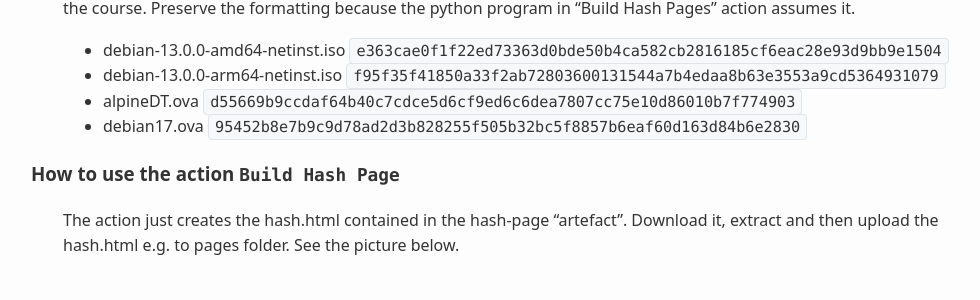
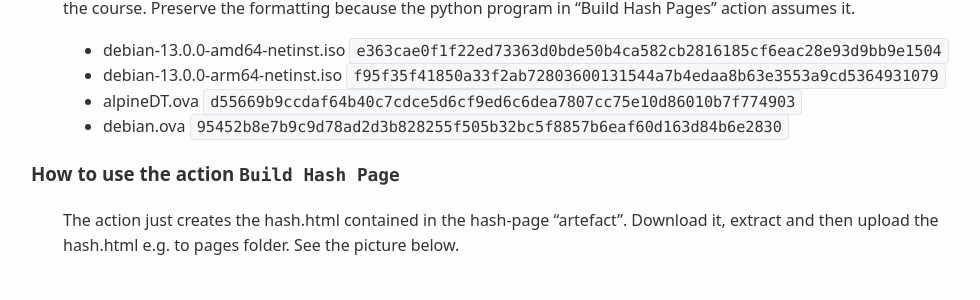
Before and after one commit to averkoc/lx, a Jekyll site: the page built from docs/hashes.md, in a window 1280 px wide, cut to the strip 175-476 px from the top of the page. Shown: the whole strip, without its empty margins (129-1109 px from the left). Built offline with Jekyll 4.4.1, drawn with Linux system fonts in a browser that asks for light colours; our own code applies the rules of GitHub Pages for plain Markdown files.

Commit message:
Update hashes.md

```diff
--- a/docs/hashes.md
+++ b/docs/hashes.md
@@ -12,7 +12,7 @@ This file is the input file for a github action "Build Hash Page". The action pr
 - debian-13.0.0-amd64-netinst.iso `e363cae0f1f22ed73363d0bde50b4ca582cb2816185cf6eac28e93d9bb9e1504`
 - debian-13.0.0-arm64-netinst.iso `f95f35f41850a33f2ab72803600131544a7b4edaa8b63e3553a9cd5364931079`
 - alpineDT.ova `d55669b9ccdaf64b40c7cdce5d6cf9ed6c6dea7807cc75e10d86010b7f774903`
-- debian17.ova `95452b8e7b9c9d78ad2d3b828255f505b32bc5f8857b6eaf60d163d84b6e2830`
+- debian.ova `95452b8e7b9c9d78ad2d3b828255f505b32bc5f8857b6eaf60d163d84b6e2830`
 
 ### How to use the action `Build Hash Page`
 The action just creates the hash.html contained in the hash-page "artefact". Download it, extract and then upload the hash.html e.g. to pages folder. See the picture below. <br><br>
```
